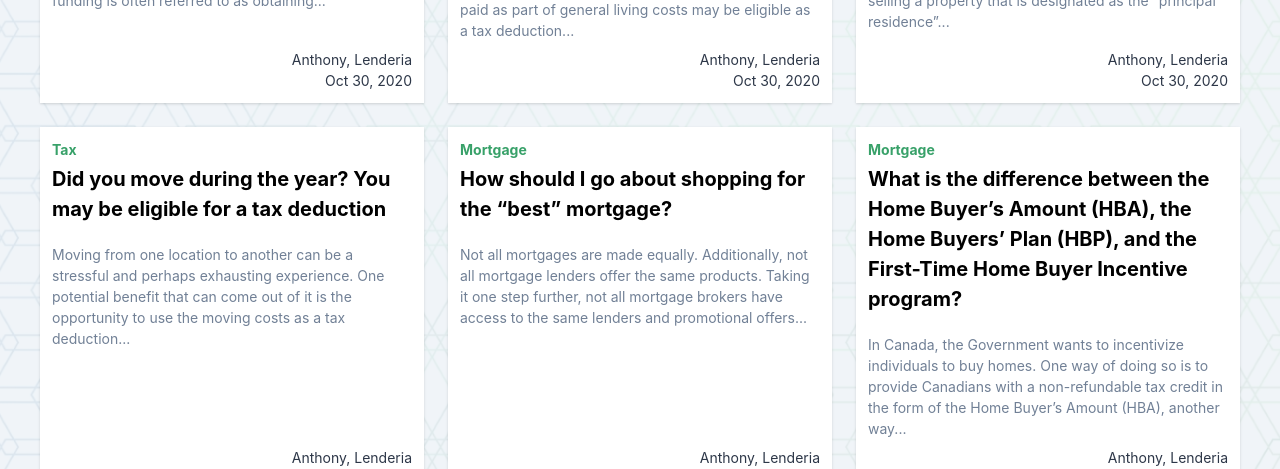
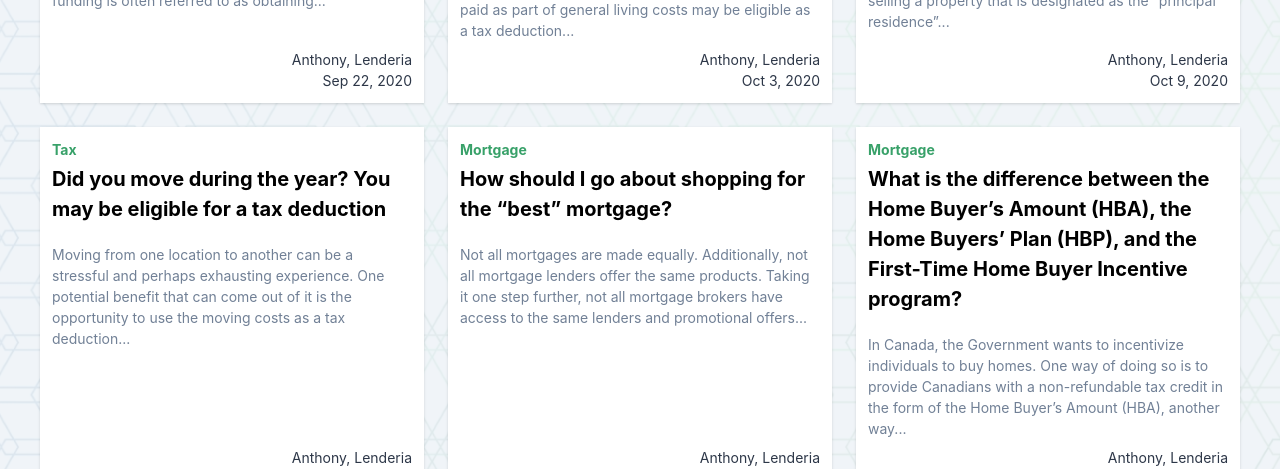
Before and after one commit to phlrss/hypotheca, a React (Create React App) app: page /blogs in a window 1280 px wide. Shown: the part 318-787 px from the top of the page. Built offline with nearby package versions, Linux system fonts and the light colour scheme.

Commit message:
date change and remove semi-monthly

```diff
--- a/src/components/Questionnaire.jsx
+++ b/src/components/Questionnaire.jsx
@@ -46,10 +46,8 @@ export const Questionnaire = ({ setResults }) => {
     const total = parseInt(state.personalFrequency) + parseInt(state.interestImportance) + parseInt(state.lumpSumImportance)
     let frequency
 
-    if (total <= 3) {
+    if (total <= 6) {
       frequency = 'monthly'
-    } else if (total <= 6) {
-      frequency = 'semimonthly'
     } else if (total <= 9) {
       frequency = 'accbiweekly'
     } else if (total <= 12) {
--- a/src/services/blogService.js
+++ b/src/services/blogService.js
@@ -8,7 +8,7 @@ export const blogs = [
     number: 1,
     id: 'how-often-should-i-pay-my-mortgage-and-does-it-really-matter',
     title: 'How often should I pay my mortgage and does it really matter?',
-    date: '2020-10-30',
+    date: '2020-09-22',
     section: 'Mortgage',
     author: 'Anthony',
     email: 'info@lenderia.ca',
@@ -98,7 +98,7 @@ export const blogs = [
     number: 2,
     id: 'working-from-home-you-may-be-eligible-for-a-home-related-tax-deduction',
     title: 'Working from home? You may be eligible for a home-related tax deduction',
-    date: '2020-10-30',
+    date: '2020-10-03',
     section: 'Tax',
     author: 'Anthony',
     email: 'info@lenderia.ca',
@@ -167,7 +167,7 @@ export const blogs = [
     number: 3,
     id: 'principal-residence-exemption-country-cottage-considerations',
     title: 'Principal residence exemption – Country cottage considerations',
-    date: '2020-10-30',
+    date: '2020-10-09',
     section: 'Tax',
     author: 'Anthony',
     email: 'info@lenderia.ca',
@@ -209,7 +209,7 @@ export const blogs = [
     number: 4,
     id: 'did-you-move-during-the-year-you-may-be-eligible-for-a-tax-deduction',
     title: 'Did you move during the year? You may be eligible for a tax deduction',
-    date: '2020-10-30',
+    date: '2020-10-14',
     section: 'Tax',
     author: 'Anthony',
     email: 'info@lenderia.ca',
@@ -303,7 +303,7 @@ export const blogs = [
     number: 5,
     id: 'how-should-i-go-about-shopping-for-the-best-mortgage',
     title: 'How should I go about shopping for the “best” mortgage?',
-    date: '2020-10-30',
+    date: '2020-10-25',
     section: 'Mortgage',
     author: 'Anthony',
     email: 'info@lenderia.ca',
```
